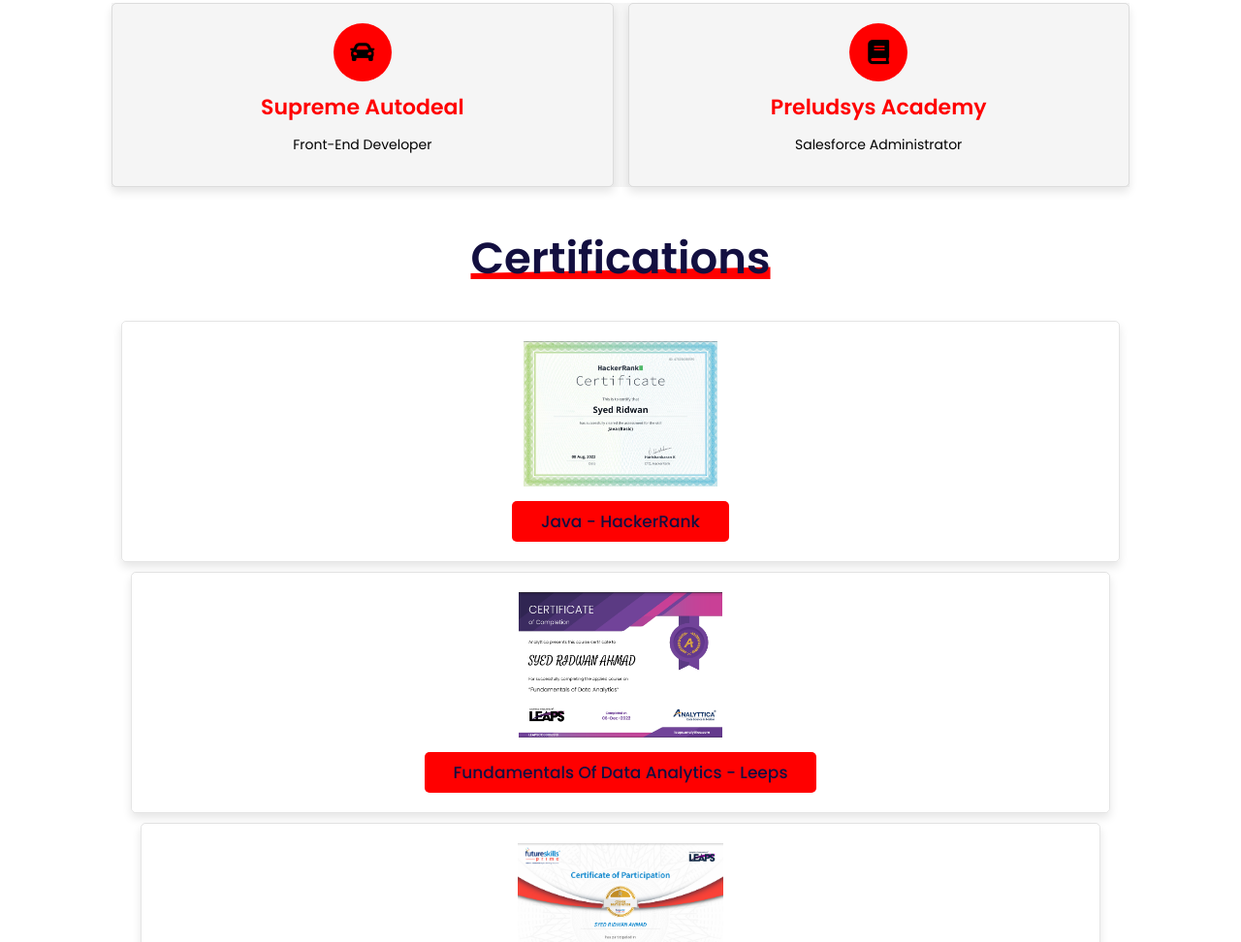
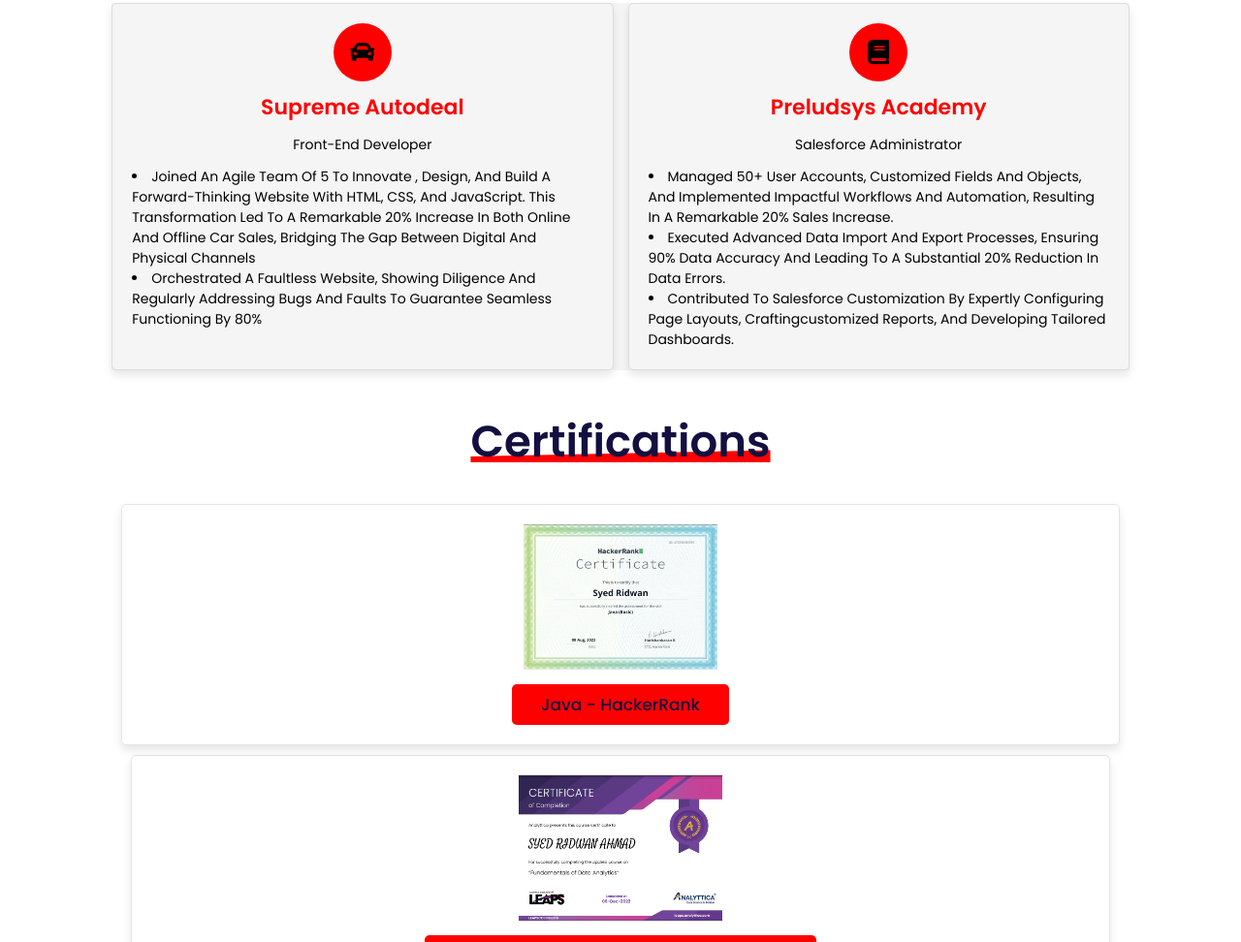
Before and after one commit to Ridwan6947/digital_portfolio, a plain HTML site: page index.html in a window 1280 px wide. Shown: the part 945-1917 px from the top of the page at 97% size. Drawn offline with nearby package versions, Linux system fonts and the light colour scheme.

Commit message:
final push

```diff
--- a/index.html
+++ b/index.html
@@ -90,12 +90,28 @@
             <h3>Supreme Autodeal</h3>
             <p>Front-end Developer</p>
 
+            <li  style="font-size: 14px; text-align: left;">
+                Joined an agile team of 5 to innovate , design, and build a forward-thinking website with HTML, CSS, and JavaScript. This transformation led to a remarkable 20% increase in both online and offline car sales, bridging the gap between digital and physical channels
+            </li>
+            <li  style="font-size: 14px; text-align: left;">
+                Orchestrated a faultless website, showing diligence and regularly addressing bugs and faults to guarantee seamless functioning by 80%
+            </li>
+
         </div>
 
         <div class="box">
             <i class="fas fa-book"></i>
             <h3>Preludsys Academy</h3>
             <p>Salesforce Administrator</p>
+            <li style="font-size: 14px; text-align: left;">
+                Managed 50+ user accounts, customized fields and objects, and implemented impactful workflows and automation, resulting in a remarkable 20% sales increase.
+            </li>
+            <li style="font-size: 14px; text-align: left;" >
+                Executed advanced data import and export processes, ensuring 90% data accuracy and leading to a substantial 20% reduction in data errors.
+            </li>
+            <li style="font-size: 14px; text-align: left;">
+                Contributed to Salesforce customization by expertly configuring page layouts, craftingcustomized reports, and developing tailored dashboards.
+            </li>
 
         </div>
 
--- a/style.css
+++ b/style.css
@@ -258,6 +258,9 @@
 .services .box-container .box:hover{
     background: var(--black);
 }
+.services .box-container .box li:hover {
+    color: white;
+}
 
 .services .box-container .box:hover h3{
     color:#fff;
```
